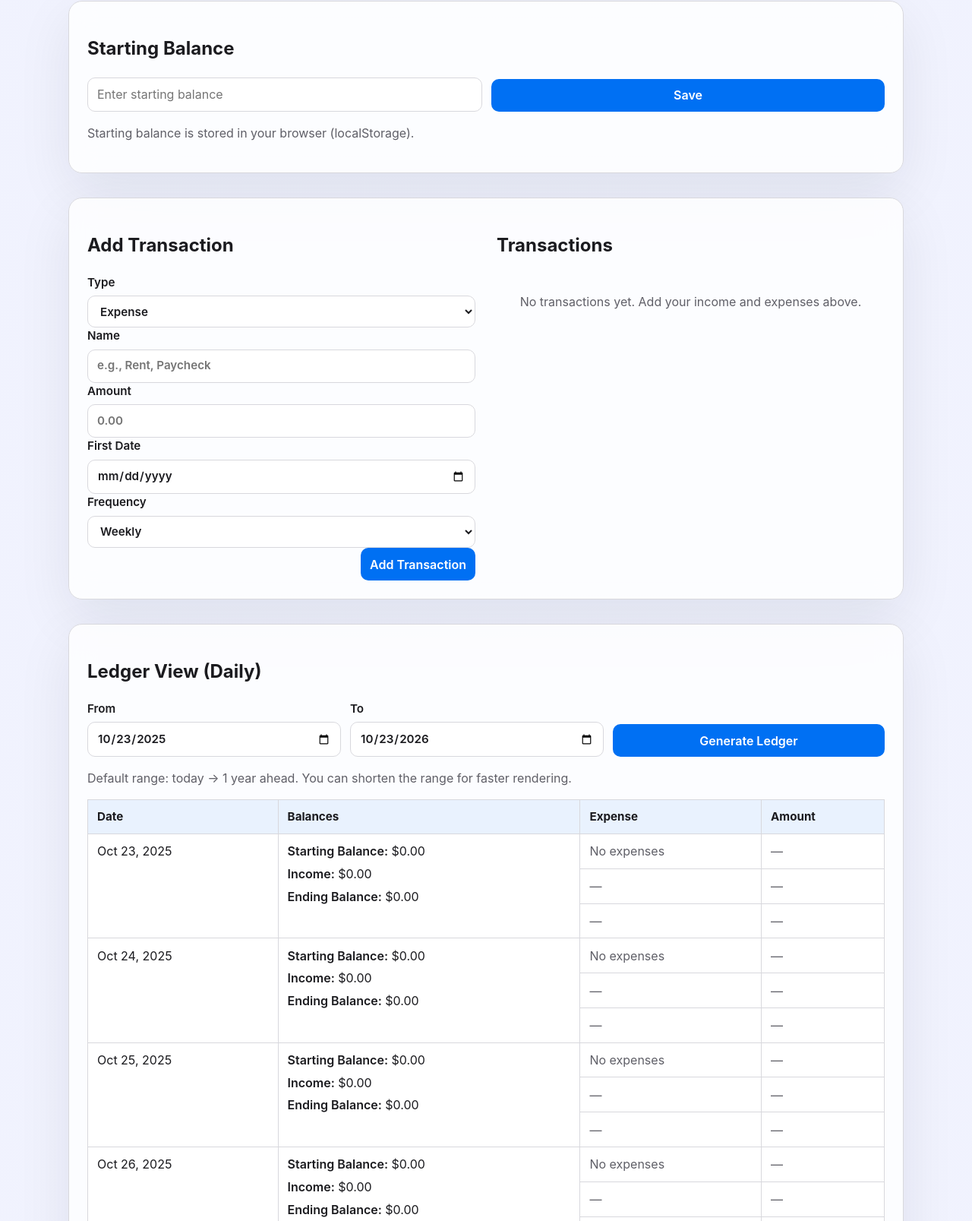
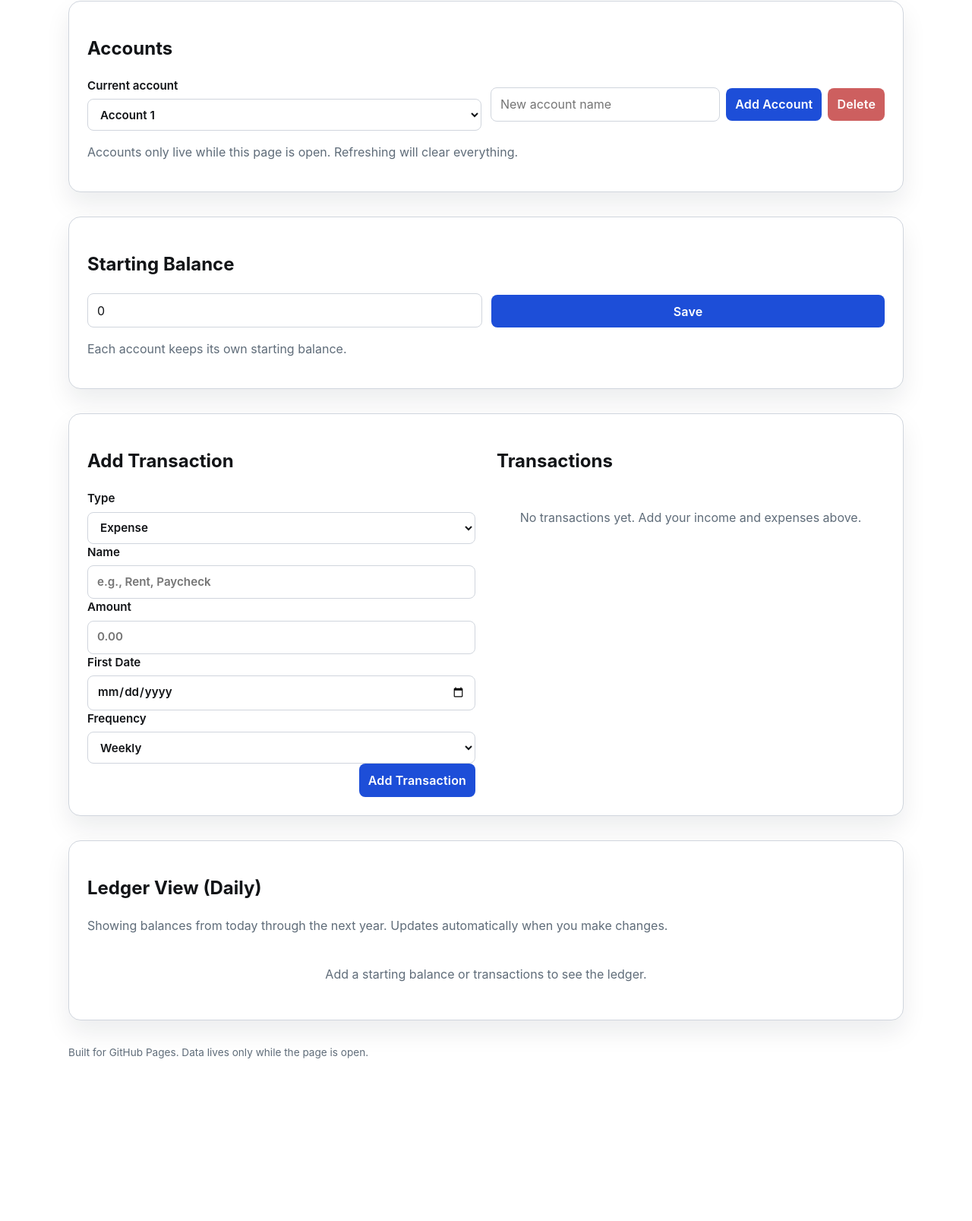
Before and after one commit to crwlyllc/budget, a plain HTML site: page index.html in a window 1280 px wide. Shown: the part 135-1742 px from the top of the page at 76% size. After the commit the page ends 1595 px from the top, so only its background shows below. Drawn offline with Linux system fonts and the light colour scheme.

Commit message:
Refactor budgeting UI for multiple accounts

```diff
--- a/app.js
+++ b/app.js
@@ -1,8 +1,3 @@
-const STORAGE_KEYS = {
-  starting: 'budget-app-starting-balance',
-  transactions: 'budget-app-transactions'
-};
-
 const frequencySteps = {
   single: { type: 'single' },
   weekly: { days: 7 },
@@ -25,41 +20,23 @@ const frequencyLabels = {
   single: 'One-time'
 };
 
+const state = {
+  accounts: {},
+  accountOrder: [],
+  currentAccountId: null
+};
+
 const els = {
+  accountSelect: document.getElementById('account-select'),
+  newAccountName: document.getElementById('new-account-name'),
+  createAccountBtn: document.getElementById('create-account'),
+  deleteAccountBtn: document.getElementById('delete-account'),
   startingInput: document.getElementById('starting-balance'),
   saveStartingBtn: document.getElementById('save-starting'),
   txnForm: document.getElementById('txn-form'),
   txnList: document.getElementById('txn-list'),
-  rangeFrom: document.getElementById('range-from'),
-  rangeTo: document.getElementById('range-to'),
-  ledgerBtn: document.getElementById('generate-ledger'),
   ledgerContainer: document.getElementById('ledger-container')
 };
-
-function readStartingBalance() {
-  const stored = localStorage.getItem(STORAGE_KEYS.starting);
-  return stored ? parseFloat(stored) : 0;
-}
-
-function writeStartingBalance(value) {
-  localStorage.setItem(STORAGE_KEYS.starting, String(value));
-}
-
-function readTransactions() {
-  const raw = localStorage.getItem(STORAGE_KEYS.transactions);
-  if (!raw) return [];
-  try {
-    const parsed = JSON.parse(raw);
-    return Array.isArray(parsed) ? parsed : [];
-  } catch (err) {
-    console.error('Failed to parse transactions', err);
-    return [];
-  }
-}
-
-function writeTransactions(txns) {
-  localStorage.setItem(STORAGE_KEYS.transactions, JSON.stringify(txns));
-}
 
 function createId() {
   if (typeof crypto !== 'undefined' && typeof crypto.randomUUID === 'function') {
@@ -146,7 +123,7 @@ function buildTransactionList(txns) {
   }
 
   const fragment = document.createDocumentFragment();
-  txns
+  [...txns]
     .sort((a, b) => a.name.localeCompare(b.name))
     .forEach((txn) => {
       const item = document.createElement('div');
@@ -181,9 +158,10 @@ function buildTransactionList(txns) {
       removeBtn.type = 'button';
       removeBtn.textContent = 'Delete';
       removeBtn.addEventListener('click', () => {
-        const filtered = readTransactions().filter((t) => t.id !== txn.id);
-        writeTransactions(filtered);
-        buildTransactionList(filtered);
+        const account = getCurrentAccount();
+        if (!account) return;
+        account.transactions = account.transactions.filter((t) => t.id !== txn.id);
+        buildTransactionList(account.transactions);
         regenerateLedger();
       });
       item.appendChild(removeBtn);
@@ -198,6 +176,65 @@ function buildTransactionList(txns) {
 function capitalize(value) {
   if (!value) return '';
   return value.charAt(0).toUpperCase() + value.slice(1).replace(/([a-z])([A-Z])/g, '$1 $2');
+}
+
+function getCurrentAccount() {
+  if (!state.currentAccountId) return null;
+  return state.accounts[state.currentAccountId] || null;
+}
+
+function renderAccountOptions() {
+  const { accountSelect, deleteAccountBtn } = els;
+  accountSelect.innerHTML = '';
+
+  state.accountOrder.forEach((id) => {
+    const option = document.createElement('option');
+    option.value = id;
+    option.textContent = state.accounts[id].name;
+    accountSelect.appendChild(option);
+  });
+
+  const hasAccounts = state.accountOrder.length > 0;
+  accountSelect.disabled = !hasAccounts;
+
+  if (hasAccounts && state.currentAccountId) {
+    accountSelect.value = state.currentAccountId;
+  }
+
+  deleteAccountBtn.disabled = state.accountOrder.length <= 1;
+}
+
+function setCurrentAccount(id) {
+  if (!id || !state.accounts[id]) {
+    state.currentAccountId = null;
+    buildTransactionList([]);
+    els.startingInput.value = '';
+    els.ledgerContainer.innerHTML = '<div class="empty-state">Create an account to view the ledger.</div>';
+    renderAccountOptions();
+    return;
+  }
+
+  state.currentAccountId = id;
+  renderAccountOptions();
+
+  const account = getCurrentAccount();
+  els.startingInput.value = Number.isFinite(account.startingBalance)
+    ? String(account.startingBalance)
+    : '';
+  buildTransactionList(account.transactions);
+  regenerateLedger();
+}
+
+function createAccount(name) {
+  const id = createId();
+  state.accounts[id] = {
+    id,
+    name,
+    startingBalance: 0,
+    transactions: []
+  };
+  state.accountOrder.push(id);
+  return id;
 }
 
 function computeLedger(startDate, endDate, startingBalance, txns) {
@@ -262,7 +299,7 @@ function computeLedger(startDate, endDate, startingBalance, txns) {
 
 function renderLedgerTable(ledger) {
   if (!ledger.length) {
-    els.ledgerContainer.innerHTML = '<div class="empty-state">Adjust the date range and click "Generate Ledger" to view daily balances.</div>';
+    els.ledgerContainer.innerHTML = '<div class="empty-state">Add transactions to see daily balances here.</div>';
     return;
   }
 
@@ -344,17 +381,12 @@ function renderLedgerTable(ledger) {
 }
 
 function initStartingBalance() {
-  const stored = localStorage.getItem(STORAGE_KEYS.starting);
-  if (stored !== null) {
-    els.startingInput.value = stored;
-  }
-
   els.saveStartingBtn.addEventListener('click', () => {
+    const account = getCurrentAccount();
+    if (!account) return;
     const value = parseFloat(els.startingInput.value || '0');
     if (Number.isNaN(value)) return;
-    writeStartingBalance(value);
-    const txns = readTransactions();
-    buildTransactionList(txns);
+    account.startingBalance = Math.round(value * 100) / 100;
     regenerateLedger();
   });
 }
@@ -362,6 +394,8 @@ function initStartingBalance() {
 function initTransactionForm() {
   els.txnForm.addEventListener('submit', (event) => {
     event.preventDefault();
+    const account = getCurrentAccount();
+    if (!account) return;
     const formData = new FormData(els.txnForm);
     const txn = {
       id: createId(),
@@ -378,54 +412,78 @@ function initTransactionForm() {
 
     txn.amount = Number(txn.amount);
 
-    const txns = readTransactions();
-    txns.push(txn);
-    writeTransactions(txns);
+    account.transactions.push(txn);
 
     els.txnForm.reset();
     document.getElementById('txn-type').value = txn.type;
     document.getElementById('txn-frequency').value = txn.frequency;
 
-    buildTransactionList(txns);
+    buildTransactionList(account.transactions);
     regenerateLedger();
   });
 }
 
-function initLedgerControls() {
+function getLedgerRange() {
   const now = new Date();
-  const today = new Date(Date.UTC(now.getUTCFullYear(), now.getUTCMonth(), now.getUTCDate()));
-  const oneYearLater = new Date(Date.UTC(now.getUTCFullYear() + 1, now.getUTCMonth(), now.getUTCDate()));
-  els.rangeFrom.value = toDateInputValue(today);
-  els.rangeTo.value = toDateInputValue(oneYearLater);
-
-  els.ledgerBtn.addEventListener('click', regenerateLedger);
+  const start = new Date(Date.UTC(now.getUTCFullYear(), now.getUTCMonth(), now.getUTCDate()));
+  const end = new Date(Date.UTC(now.getUTCFullYear() + 1, now.getUTCMonth(), now.getUTCDate()));
+  return { start, end };
 }
 
 function regenerateLedger() {
-  const startValue = els.rangeFrom.value;
-  const endValue = els.rangeTo.value;
-  const now = new Date();
-  const defaultStart = new Date(Date.UTC(now.getUTCFullYear(), now.getUTCMonth(), now.getUTCDate()));
-  const defaultEnd = new Date(Date.UTC(now.getUTCFullYear() + 1, now.getUTCMonth(), now.getUTCDate()));
-  const startDate = parseDateInput(startValue) || defaultStart;
-  const endDate = parseDateInput(endValue) || defaultEnd;
-  if (endDate < startDate) {
-    els.ledgerContainer.innerHTML = '<div class="empty-state">The end date must be after the start date.</div>';
+  const account = getCurrentAccount();
+  if (!account) {
+    els.ledgerContainer.innerHTML = '<div class="empty-state">Create an account to view the ledger.</div>';
     return;
   }
 
-  const startingBalance = readStartingBalance();
-  const txns = readTransactions();
-  const ledger = computeLedger(startDate, endDate, startingBalance, txns);
+  const hasData = (account.startingBalance && account.startingBalance !== 0) || account.transactions.length > 0;
+  if (!hasData) {
+    els.ledgerContainer.innerHTML = '<div class="empty-state">Add a starting balance or transactions to see the ledger.</div>';
+    return;
+  }
+
+  const { start, end } = getLedgerRange();
+  const ledger = computeLedger(start, end, account.startingBalance || 0, account.transactions);
   renderLedgerTable(ledger);
 }
 
+function initAccountControls() {
+  els.createAccountBtn.addEventListener('click', () => {
+    const name = (els.newAccountName.value || '').trim() || `Account ${state.accountOrder.length + 1}`;
+    const id = createAccount(name);
+    els.newAccountName.value = '';
+    setCurrentAccount(id);
+  });
+
+  els.accountSelect.addEventListener('change', (event) => {
+    const selectedId = event.target.value;
+    setCurrentAccount(selectedId);
+  });
+
+  els.deleteAccountBtn.addEventListener('click', () => {
+    if (state.accountOrder.length <= 1 || !state.currentAccountId) {
+      return;
+    }
+
+    const idToRemove = state.currentAccountId;
+    delete state.accounts[idToRemove];
+    state.accountOrder = state.accountOrder.filter((id) => id !== idToRemove);
+
+    const nextId = state.accountOrder[0] || null;
+    renderAccountOptions();
+    setCurrentAccount(nextId);
+  });
+
+  const defaultId = createAccount('Account 1');
+  renderAccountOptions();
+  setCurrentAccount(defaultId);
+}
+
 function init() {
+  initAccountControls();
   initStartingBalance();
   initTransactionForm();
-  initLedgerControls();
-  buildTransactionList(readTransactions());
-  regenerateLedger();
 }
 
 document.addEventListener('DOMContentLoaded', init);
--- a/index.html
+++ b/index.html
@@ -11,12 +11,28 @@
     <h1>Budget App</h1>
 
     <section class="card">
+      <h2>Accounts</h2>
+      <div class="row wrap">
+        <label class="select-group">
+          Current account
+          <select id="account-select"></select>
+        </label>
+        <div class="account-actions">
+          <input id="new-account-name" type="text" placeholder="New account name" />
+          <button id="create-account">Add Account</button>
+          <button id="delete-account" class="danger">Delete</button>
+        </div>
+      </div>
+      <p class="muted">Accounts only live while this page is open. Refreshing will clear everything.</p>
+    </section>
+
+    <section class="card">
       <h2>Starting Balance</h2>
       <div class="row">
         <input id="starting-balance" type="number" step="0.01" placeholder="Enter starting balance" />
         <button id="save-starting">Save</button>
       </div>
-      <p class="muted">Starting balance is stored in your browser (localStorage).</p>
+      <p class="muted">Each account keeps its own starting balance.</p>
     </section>
 
     <section class="card two-col">
@@ -73,24 +89,13 @@
 
     <section class="card">
       <h2>Ledger View (Daily)</h2>
-      <div class="row">
-        <label>
-          From
-          <input id="range-from" type="date" />
-        </label>
-        <label>
-          To
-          <input id="range-to" type="date" />
-        </label>
-        <button id="generate-ledger">Generate Ledger</button>
-      </div>
-      <p class="muted">Default range: today → 1 year ahead. You can shorten the range for faster rendering.</p>
+      <p class="muted">Showing balances from today through the next year. Updates automatically when you make changes.</p>
 
       <div id="ledger-container" class="ledger-container"></div>
     </section>
 
     <footer class="muted small">
-      Built for GitHub Pages. Data saved locally in your browser. To host: enable Pages on this repo and serve from the main branch root.
+      Built for GitHub Pages. Data lives only while the page is open.
     </footer>
   </main>
 
--- a/styles.css
+++ b/styles.css
@@ -1,15 +1,15 @@
 :root {
-  color-scheme: light dark;
+  color-scheme: light;
   font-family: 'Inter', system-ui, -apple-system, BlinkMacSystemFont, 'Segoe UI', sans-serif;
   line-height: 1.5;
   font-size: 16px;
-  --bg: #f5f5f8;
-  --card: rgba(255, 255, 255, 0.8);
-  --border: #d8d8dd;
-  --text: #1b1b1f;
-  --muted: #5f5f67;
-  --accent: #0070f3;
-  --danger: #c62828;
+  --bg: #ffffff;
+  --card: #ffffff;
+  --border: #d0d5dd;
+  --text: #121417;
+  --muted: #5f6c79;
+  --accent: #1d4ed8;
+  --danger: #b91c1c;
   background-color: var(--bg);
   color: var(--text);
 }
@@ -17,7 +17,7 @@
 body {
   margin: 0;
   min-height: 100vh;
-  background: linear-gradient(180deg, rgba(240, 242, 255, 0.9) 0%, rgba(240, 244, 255, 0.6) 100%);
+  background: var(--bg);
 }
 
 .container {
@@ -36,11 +36,10 @@ h1 {
 
 .card {
   background: var(--card);
-  backdrop-filter: blur(16px);
   border: 1px solid var(--border);
-  border-radius: 18px;
+  border-radius: 16px;
   padding: 1.5rem;
-  box-shadow: 0 24px 72px rgba(15, 23, 42, 0.08);
+  box-shadow: 0 16px 32px rgba(15, 23, 42, 0.08);
 }
 
 .two-col {
@@ -61,19 +60,19 @@ input,
 select,
 button {
   font: inherit;
-  border-radius: 10px;
+  border-radius: 8px;
   border: 1px solid var(--border);
   padding: 0.6rem 0.75rem;
-  background: rgba(255, 255, 255, 0.9);
+  background: #ffffff;
   color: inherit;
-  transition: border 0.2s ease, box-shadow 0.2s ease;
+  transition: border 0.2s ease, box-shadow 0.2s ease, background-color 0.2s ease;
 }
 
 input:focus,
 select:focus {
   outline: none;
   border-color: var(--accent);
-  box-shadow: 0 0 0 3px rgba(0, 112, 243, 0.25);
+  box-shadow: 0 0 0 3px rgba(29, 78, 216, 0.25);
 }
 
 button {
@@ -82,6 +81,7 @@ button {
   cursor: pointer;
   border: none;
   font-weight: 600;
+  letter-spacing: 0.01em;
 }
 
 button.secondary {
@@ -106,8 +106,28 @@ button:disabled {
   align-items: flex-end;
 }
 
+.row.wrap {
+  align-items: stretch;
+}
+
 .row > * {
   flex: 1;
+}
+
+.account-actions {
+  display: flex;
+  gap: 0.5rem;
+  flex-wrap: wrap;
+  align-items: center;
+}
+
+.account-actions input {
+  min-width: 160px;
+  flex: 1 1 160px;
+}
+
+.select-group {
+  min-width: 180px;
 }
 
 .form-actions {
@@ -137,7 +157,7 @@ button:disabled {
   justify-content: space-between;
   align-items: flex-start;
   gap: 0.75rem;
-  background: rgba(255, 255, 255, 0.75);
+  background: #ffffff;
 }
 
 .txn-item .meta {
@@ -189,12 +209,12 @@ button:disabled {
   border: 1px solid var(--border);
   padding: 0.65rem 0.75rem;
   vertical-align: top;
-  background: rgba(255, 255, 255, 0.82);
+  background: #ffffff;
 }
 
 .ledger-table th {
   text-align: left;
-  background: rgba(0, 112, 243, 0.08);
+  background: rgba(29, 78, 216, 0.08);
   font-size: 0.95rem;
 }
 
@@ -207,19 +227,3 @@ button:disabled {
   padding: 1.5rem;
   color: var(--muted);
 }
-
-@media (prefers-color-scheme: dark) {
-  :root {
-    --bg: #0f1729;
-    --card: rgba(15, 23, 42, 0.7);
-    --border: rgba(148, 163, 184, 0.35);
-    --text: #e2e8f0;
-    --muted: #94a3b8;
-    --accent: #3b82f6;
-  }
-
-  input,
-  select {
-    background: rgba(15, 23, 42, 0.7);
-  }
-}
```
